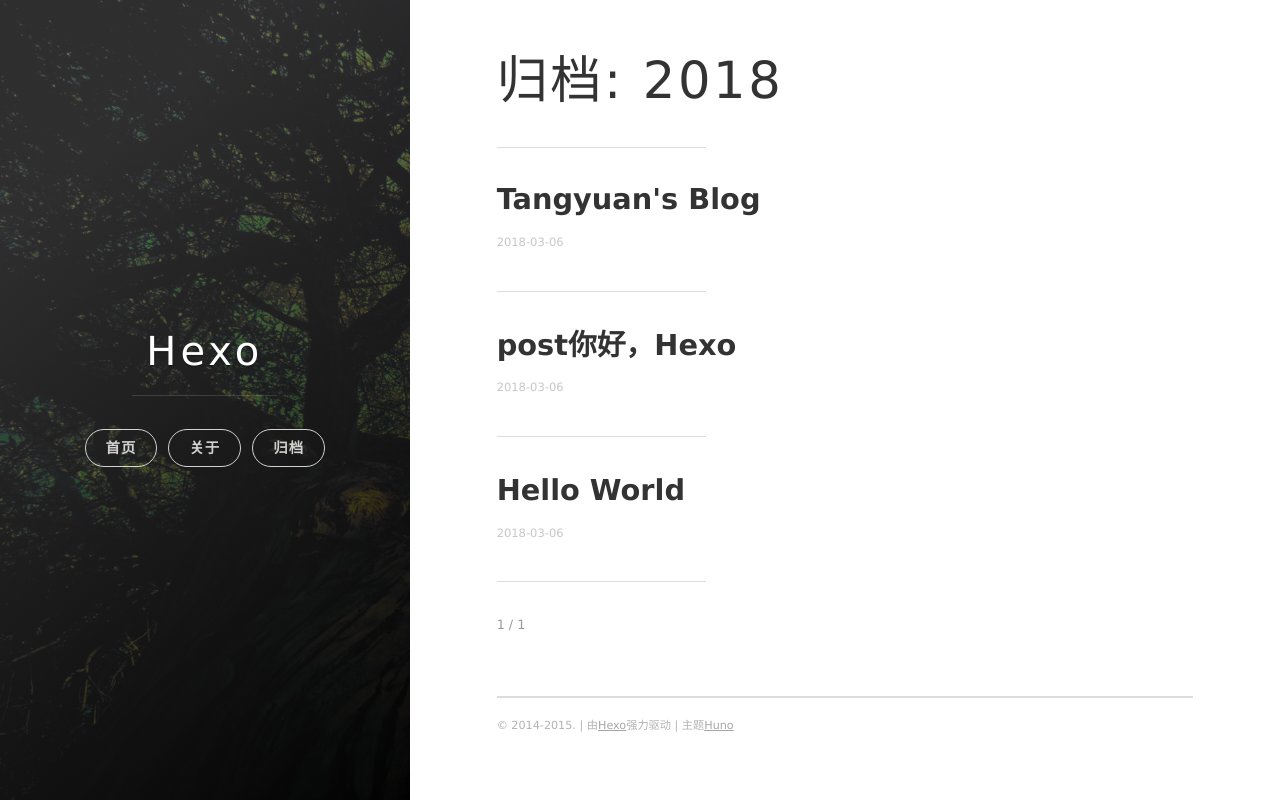
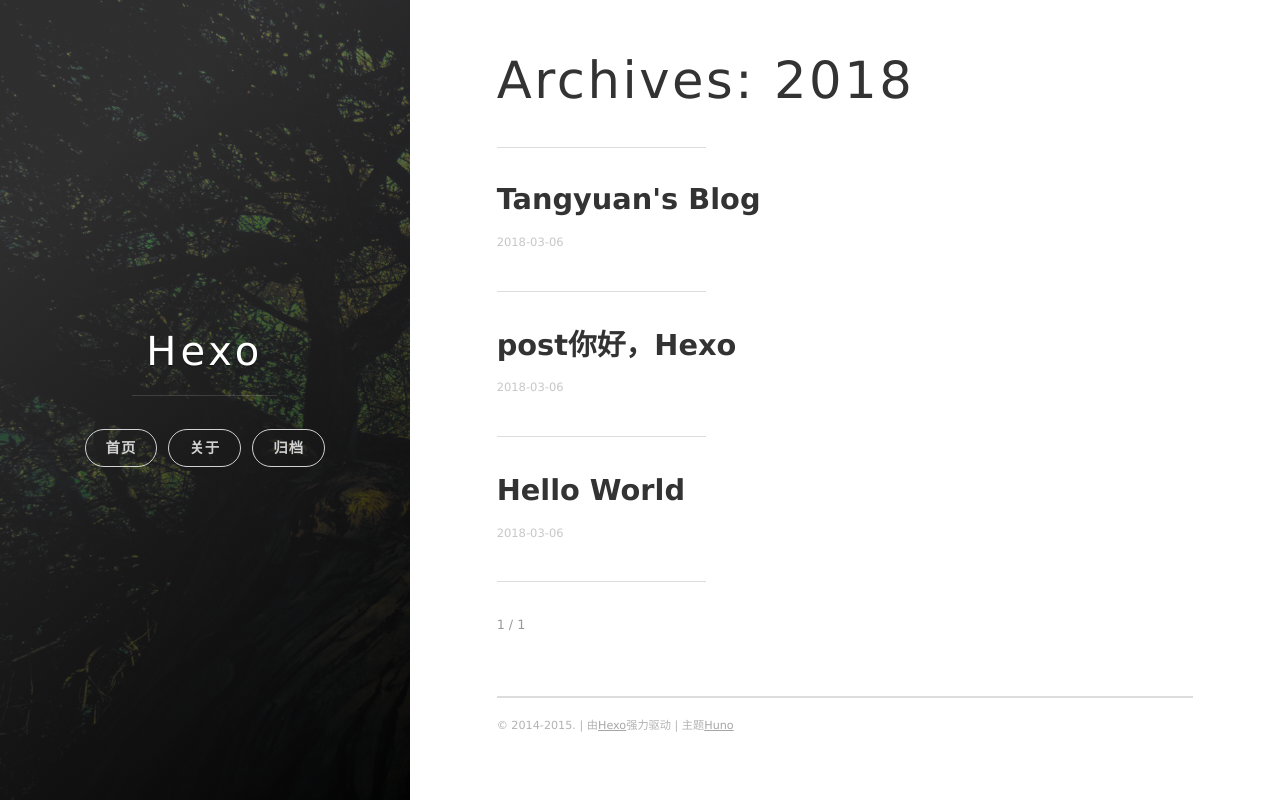
Before and after one commit to Chraler/chraler.github.io, a plain HTML site: page archives/2018/index.html in a window 1280 px wide. Drawn offline with nearby package versions, Linux system fonts and the light colour scheme; some packages are replaced by stand-ins of ours.

Commit message:
Site updated: 2018-03-07 09:38:36

```diff
--- a/archives/2018/index.html
+++ b/archives/2018/index.html
@@ -7,7 +7,7 @@
 
 
     <title>
-      归档: 2018
+      Archives: 2018
     </title>
 
     <meta name="viewport" content="width=device-width, initial-scale=1, maximum-scale=1, user-scalable=no">
@@ -17,11 +17,11 @@
 
 
     <meta property="og:type" content="website">
-<meta property="og:title" content="归档: 2018">
+<meta property="og:title" content="Archives: 2018">
 <meta property="og:url" content="http://yoursite.com/archives/2018/index.html">
 <meta property="og:site_name" content="Hexo">
 <meta name="twitter:card" content="summary">
-<meta name="twitter:title" content="归档: 2018">
+<meta name="twitter:title" content="Archives: 2018">
 
 
 
@@ -142,7 +142,7 @@ classes that you can use:
 
 
 
-  <h1 class="archive-title">归档: 2018</h1>
+  <h1 class="archive-title">Archives: 2018</h1>
   <hr class="post-list__divider" />
 
 
```
Also changed, not shown: archives/2018/03/index.html (+4 -4 lines), archives/index.html (+3 -3 lines).
